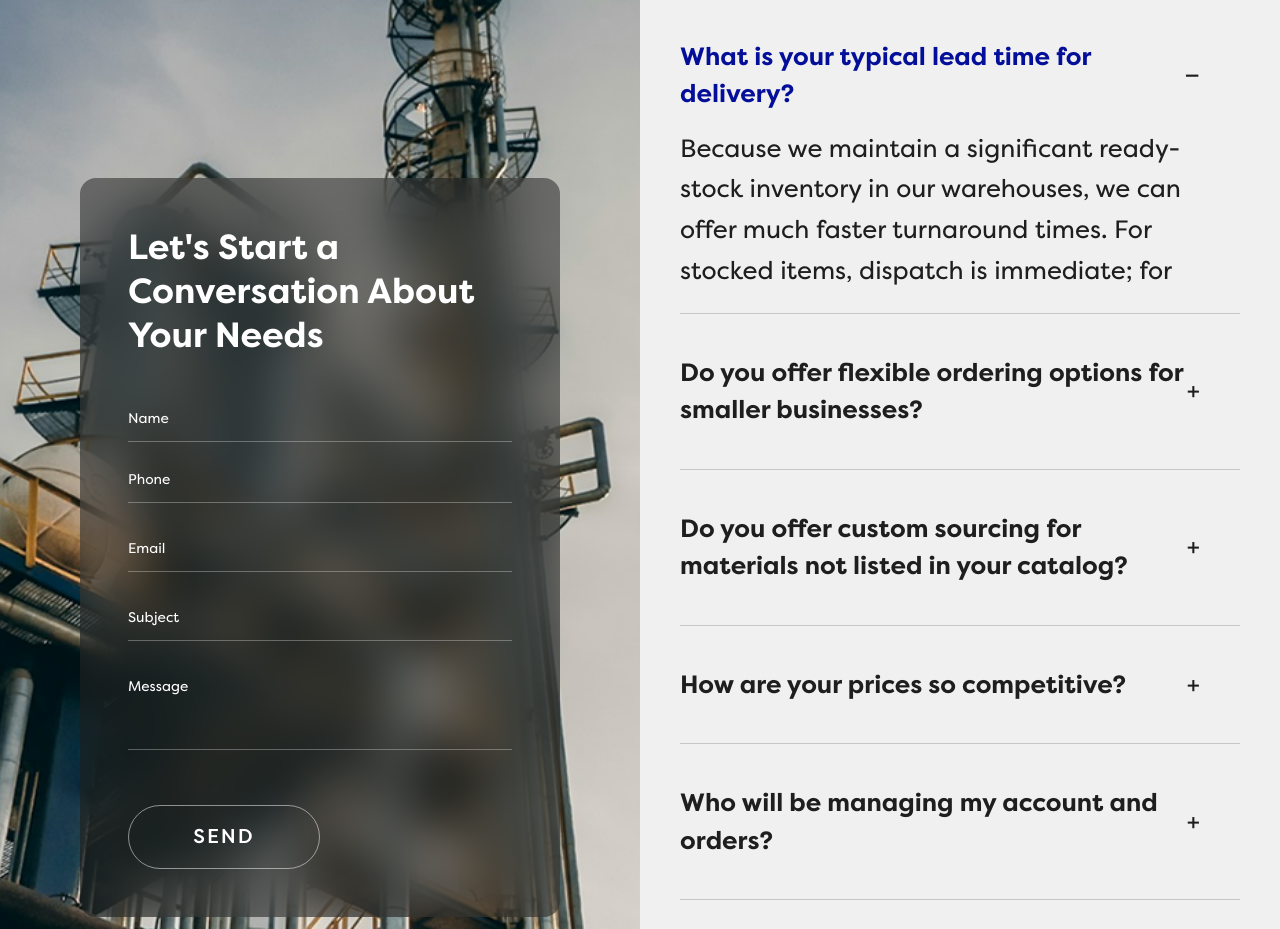
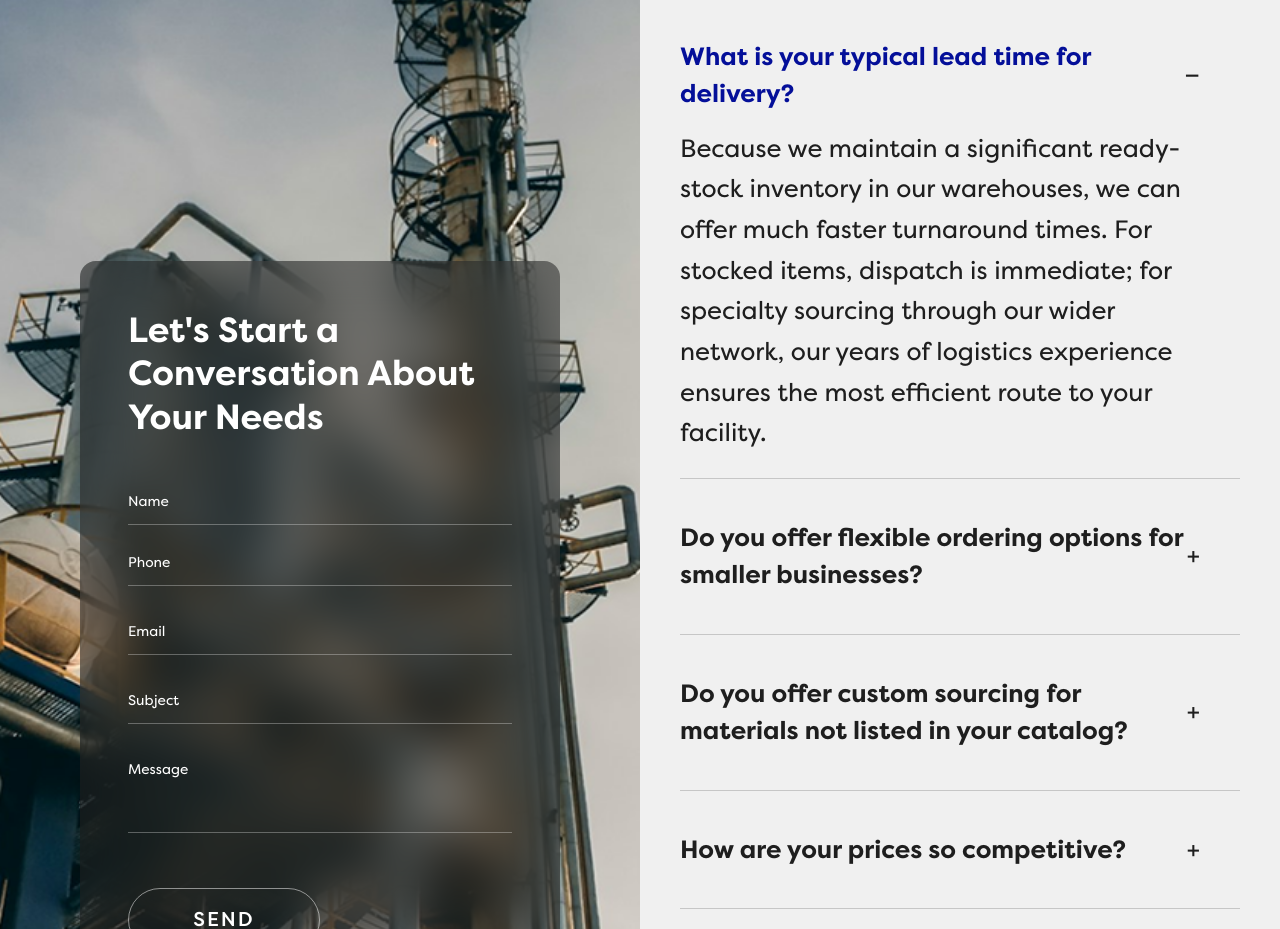
Before and after one commit to rendiero25/alamas-backend, a React (Vite) app: page / in a window 1280 px wide. Shown: the part 6740-7669 px from the top of the page. Built offline with nearby package versions, Linux system fonts and the light colour scheme.

Commit message:
fixed faq height

```diff
--- a/src/components/ContactFAQSection.jsx
+++ b/src/components/ContactFAQSection.jsx
@@ -169,7 +169,7 @@ const ContactFAQSection = () => {
                                             </span>
                                         </button>
 
-                                        <div className={`mt-4 mr-5 md:mr-0 text-black text-[20px] md:text-[25px] leading-relaxed overflow-hidden transition-all duration-300 ${openIndex === index ? 'max-h-40 opacity-100' : 'max-h-0 opacity-0'}`}>
+                                        <div className={`mt-4 mr-5 md:mr-0 text-black text-[20px] md:text-[25px] leading-relaxed transition-all duration-300 overflow-hidden ${openIndex === index ? 'max-h-[500px] opacity-100' : 'max-h-0 opacity-0'}`}>
                                             {faq.a}
                                         </div>
                                     </div>
```
